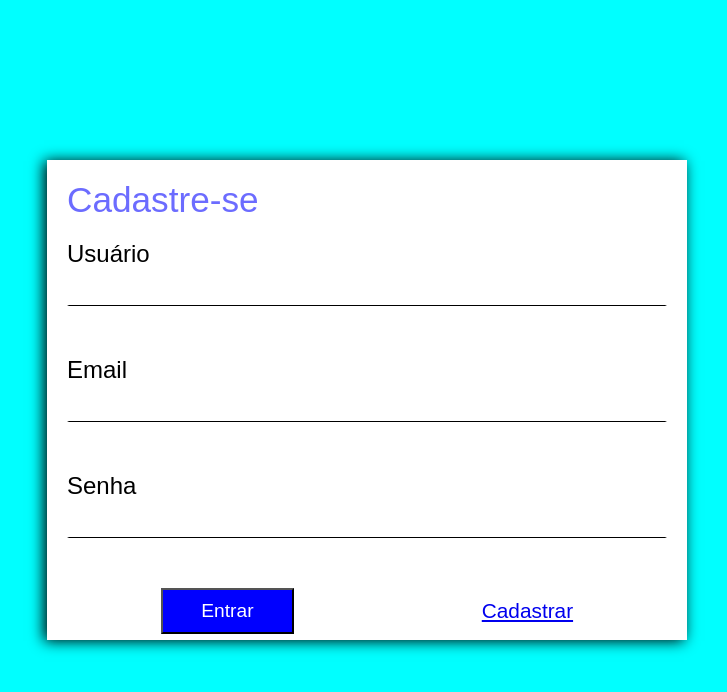
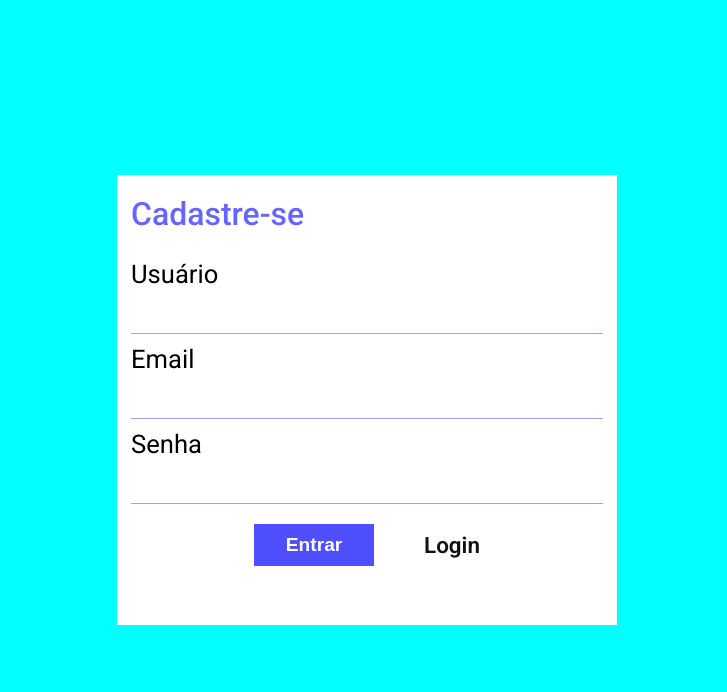
Before and after one commit to chrissanttos/fomulario, a plain HTML site: page formulario.html in a window 1280 px wide. Shown: the whole page, without its empty margins (273-1000 px from the left). Drawn offline with Linux system fonts and the light colour scheme.

Commit message:
primeira parte do formulario

```diff
--- a/estilo.css
+++ b/estilo.css
@@ -1,64 +1,106 @@
-*{
-    margin: 0;
-    padding: 0;
-    box-sizing: border-box;
-}
+@import url('https://fonts.googleapis.com/css2?family=Roboto:ital,wght@0,100..900;1,100..900&display=swap');
 
 body{
-    font-family: Arial, Helvetica, sans-serif;
+    font-family: "Roboto", sans-serif;
+    margin: auto;
     display: flex;
     justify-content: center;
     align-items: center;
+    height: 100vh;
     background-color: aqua;
-    height: 100vh;
-    margin: 0;
 }
 form{
-    height: 30em;
-    width: 40em;
+    width: 500px;
+    height: 450px;
     background-color: white;
-    padding: 20px;
-    box-shadow:  -3px 1px 14px black;
+}
+
+fieldset{
+    display: flex;
+    flex-direction: column;
+    gap: 10px;
+    border: none;
+}
+
+legend{
+    font-weight: 500;
+    font-size: 2em;
+    padding: 20px 0;
+    color: rgba(0, 0, 255, 0.601);
+}
+
+label{
+    font-size: 1.6em;
 }
 
 input{
-    display: flex;
-    width: 100%;
-    border: 2px solid transparent;
-    border-bottom: 1px solid black;
-    padding: 10px 0 ;
-    margin-bottom: 50px;
-}
-label{
-    font-size: 1.5em;
-}
-legend{
-    margin-bottom: 20px;
-    font-size: 2.2em;
-    color: rgb(108, 108, 255);
+    border: none;
+    border-bottom: 1px solid  rgba(0, 0, 255, 0.375);
+    outline: none;
+    font-size: 1em;
+    padding: 8px;
+    transition: papadding-left, 0.3s;
 }
 
-
-
-fieldset{
+input:focus{
+    padding-left: 10px;
     border: none;
-    margin: 0;
-    padding: 0;
+    outline: 1px solid rgba(0, 0, 255, 0.375);
 }
 
 .btn{
     display: flex;
-    justify-content: space-around;
-    align-items: center;
+    justify-content: center;
+    gap: 50px;
+    margin-top: 10px;
 }
 
 .btn button{
+    width: 6.25em;
     padding: 10px;
-    width: 133px;
     font-size: 1.2em;
-    background-color: blue;
+    background-color: rgb(79, 79, 255);
     color: white;
+    font-weight: bold;
+    transition: all 0.5s ease;
+    border: none;
+
 }
+
+.btn button:hover{
+    width: 7em ;
+    cursor: pointer;
+    color: black;
+    background-color:rgb(47, 47, 255) ;
+
+}
+
 .btn a{
-    font-size: 1.3em;
+    text-decoration: none;
+    display: flex;
+    align-items: center;
+    font-size: 1.4em;
+    transition: all 0.7s ease;
+    position: relative;
+    text-decoration: none;
+    color: #111;
+    font-weight: 600;
 }
+
+.btn a::after{
+    content: "";
+    position: absolute;
+    left: 0;
+    bottom: -2px;
+    height: 2px;
+    width: 100%;
+    background: #0ea5e9;
+    transform: scaleX(0);
+    transform-origin: left;
+    transition: transform .25s ease;
+}
+
+.btn a:hover::after,
+.btn a:focus-visible::after{
+    transform: scaleX(1);
+}
--- a/formulario.html
+++ b/formulario.html
@@ -1,5 +1,5 @@
 <!DOCTYPE html>
-<html lang="en">
+<html lang="pt-br">
 <head>
     <meta charset="UTF-8">
     <meta name="viewport" content="width=device-width, initial-scale=1.0">
@@ -25,7 +25,7 @@
             <div class="btn">
                 <button type="submit">Entrar</button>
 
-                <a href="#">Cadastrar</a>
+                <a href="login.html">Login</a>
             </div>
         </fieldset>
     </form>
```
Also changed, not shown: cssss.png (added).
